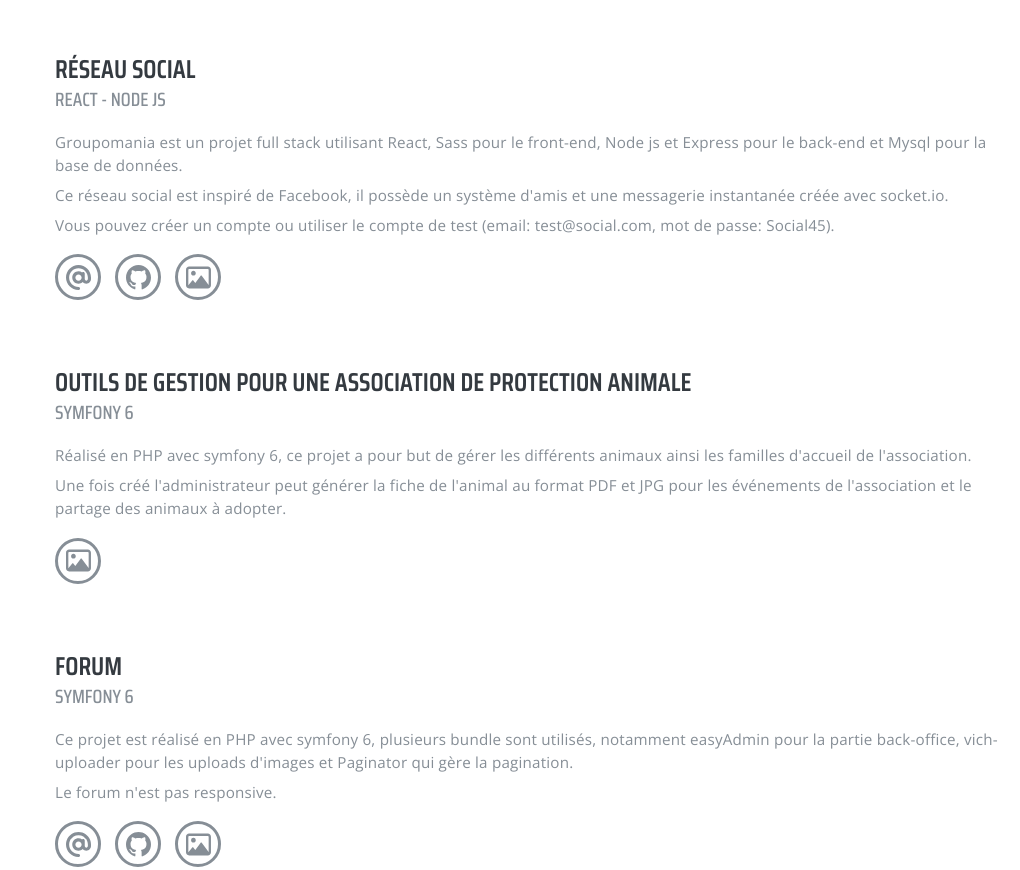
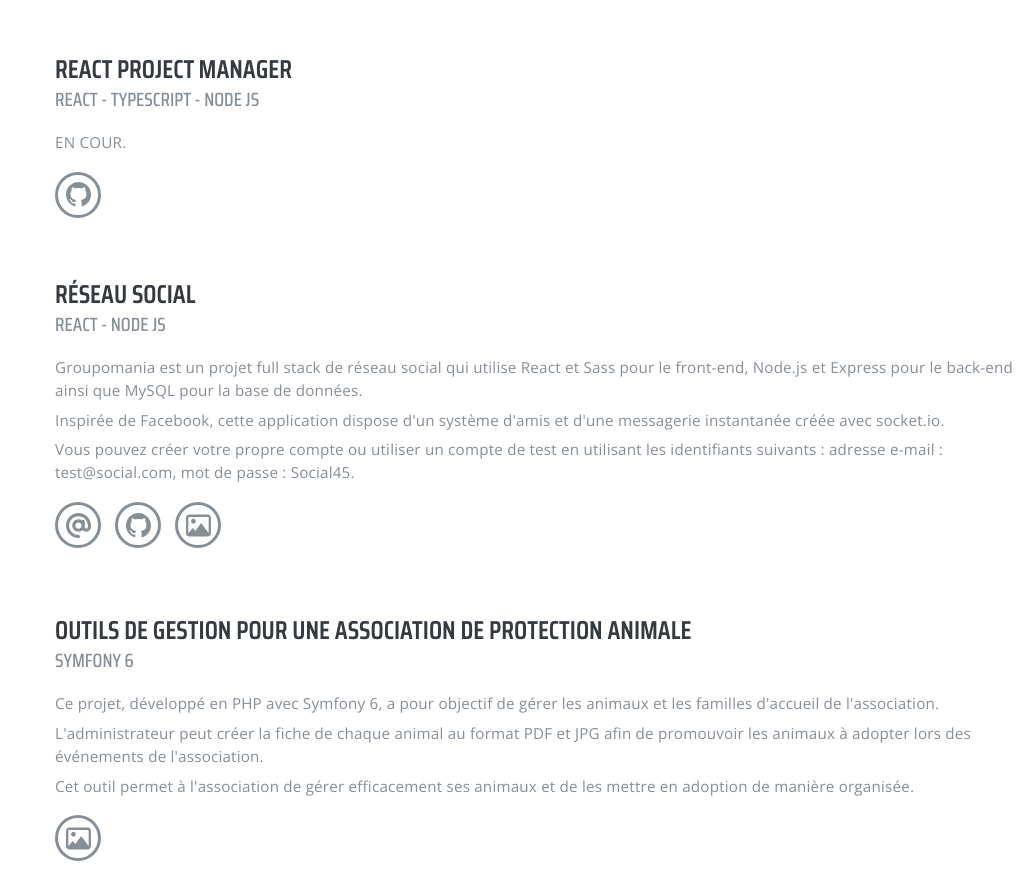
Before and after one commit to julabina/basic-portfolio, a website: page index.html in a window 1280 px wide. Shown: the part 940-1810 px from the top of the page, without its empty margins (260-1280 px from the left). Drawn offline with nearby package versions, Linux system fonts and the light colour scheme.

Commit message:
add promjectManager project

```diff
--- a/index.html
+++ b/index.html
@@ -41,12 +41,28 @@
             <section class="portfolio__content__section portfolio__content__project" id="project">
                 <h2>Portfolio</h2>
                 <article>
+                    <h3>React Project Manager</h3>
+                    <h4>React - Typescript - node js</h4>
+                    <p class="portfolio__content__project__para">EN COUR.</p>
+                    <div class="portfolio__content__project__optionsCont">
+                        <!-- <a target="_blank" rel="noopener" href="#"><div class="portfolio__content__project__optionsCont__option">
+                            <img src="./assets/images/at-solid.svg" alt="Live site icon">
+                        </div></a> -->
+                        <a target="_blank" rel="noopener" href="https://github.com/julabina/react-project-manager"><div class="portfolio__content__project__optionsCont__option">
+                            <img src="./assets/images/github.svg" alt="github icon">
+                        </div></a>
+                        <!-- <div onClick="openModal('projectManager')" class="portfolio__content__project__optionsCont__option">
+                            <img src="./assets/images/image-regular.svg" alt="Screenshot icon">
+                        </div> -->
+                    </div>
+                </article>
+                <article>
                     <h3>Réseau social</h3>
                     <h4>React - node js</h4>
                     <div class="portfolio__content__project__para">
-                        <p>Groupomania est un projet full stack utilisant React, Sass pour le front-end, Node js et Express pour le back-end et Mysql pour la base de données.</p>
-                        <p>Ce réseau social est inspiré de Facebook, il possède un système d'amis et une messagerie instantanée créée avec socket.io.</p>
-                        <p>Vous pouvez créer un compte ou utiliser le compte de test (email: test@social.com, mot de passe: Social45).</p>
+                        <p>Groupomania est un projet full stack de réseau social qui utilise React et Sass pour le front-end, Node.js et Express pour le back-end ainsi que MySQL pour la base de données.</p>
+                        <p>Inspirée de Facebook, cette application dispose d'un système d'amis et d'une messagerie instantanée créée avec socket.io.</p>
+                        <p>Vous pouvez créer votre propre compte ou utiliser un compte de test en utilisant les identifiants suivants : adresse e-mail : test@social.com, mot de passe : Social45.</p>
                     </div>
                     <div class="portfolio__content__project__optionsCont">
                         <a target="_blank" rel="noopener" href="https://www.social.julienlenfume.com"><div class="portfolio__content__project__optionsCont__option">
@@ -64,8 +80,9 @@
                     <h3>Outils de gestion pour une <br>association de protection animale</h3>
                     <h4>Symfony 6</h4>
                     <div class="portfolio__content__project__para">
-                        <p>Réalisé en PHP avec symfony 6, ce projet a pour but de gérer les différents animaux ainsi les familles d'accueil de l'association.</p>
-                        <p>Une fois créé l'administrateur peut générer la fiche de l'animal au format PDF et JPG pour les événements de l'association et le partage des animaux à adopter.</p>
+                        <p>Ce projet, développé en PHP avec Symfony 6, a pour objectif de gérer les animaux et les familles d'accueil de l'association. </p>
+                        <p>L'administrateur peut créer la fiche de chaque animal au format PDF et JPG afin de promouvoir les animaux à adopter lors des événements de l'association.</p>
+                        <p>Cet outil permet à l'association de gérer efficacement ses animaux et de les mettre en adoption de manière organisée.</p>
                     </div>
                     <div class="portfolio__content__project__optionsCont">
                         <div onClick="openModal('asso-back')" class="portfolio__content__project__optionsCont__option">
@@ -172,7 +189,10 @@
                 <article>
                     <h3>Littles games</h3>
                     <h4>Javascript</h4>
-                    <p class="portfolio__content__project__para">De nombreux petits jeux pour travailler l'algorithmie et le javascript.</p>
+                    <div class="portfolio__content__project__para">
+                        <p>De nombreux petits jeux pour travailler l'algorithmie et le javascript.</p>
+                        <p>Notamment le Yams, le puissance 4, le memory game, le pendu, le Simon, le Shifumy ou encore le Blackjack.</p>
+                    </div>
                     <div class="portfolio__content__project__optionsCont">
                         <a target="_blank" rel="noopener" href="https://julabina.github.io/Littles_games/"><div class="portfolio__content__project__optionsCont__option">
                             <img src="./assets/images/at-solid.svg" alt="Live site icon">
@@ -218,6 +238,9 @@
                         </div>
                         <div class="portfolio__content__skills__logos__mainCont__cont">
                             <img class="portfolio__content__skills__logos__mainCont__cont__img" src="./assets/images/js.png" alt="js logo">
+                        </div>
+                        <div class="portfolio__content__skills__logos__mainCont__cont">
+                            <img class="portfolio__content__skills__logos__mainCont__cont__img" src="./assets/images/ts.png" alt="ts logo">
                         </div>
                         <div class="portfolio__content__skills__logos__mainCont__cont">
                             <img class="portfolio__content__skills__logos__mainCont__cont__img" id="skill_php" src="./assets/images/php.png" alt="php logo">
```
Also changed, not shown: assets/images/ts.png (added).
